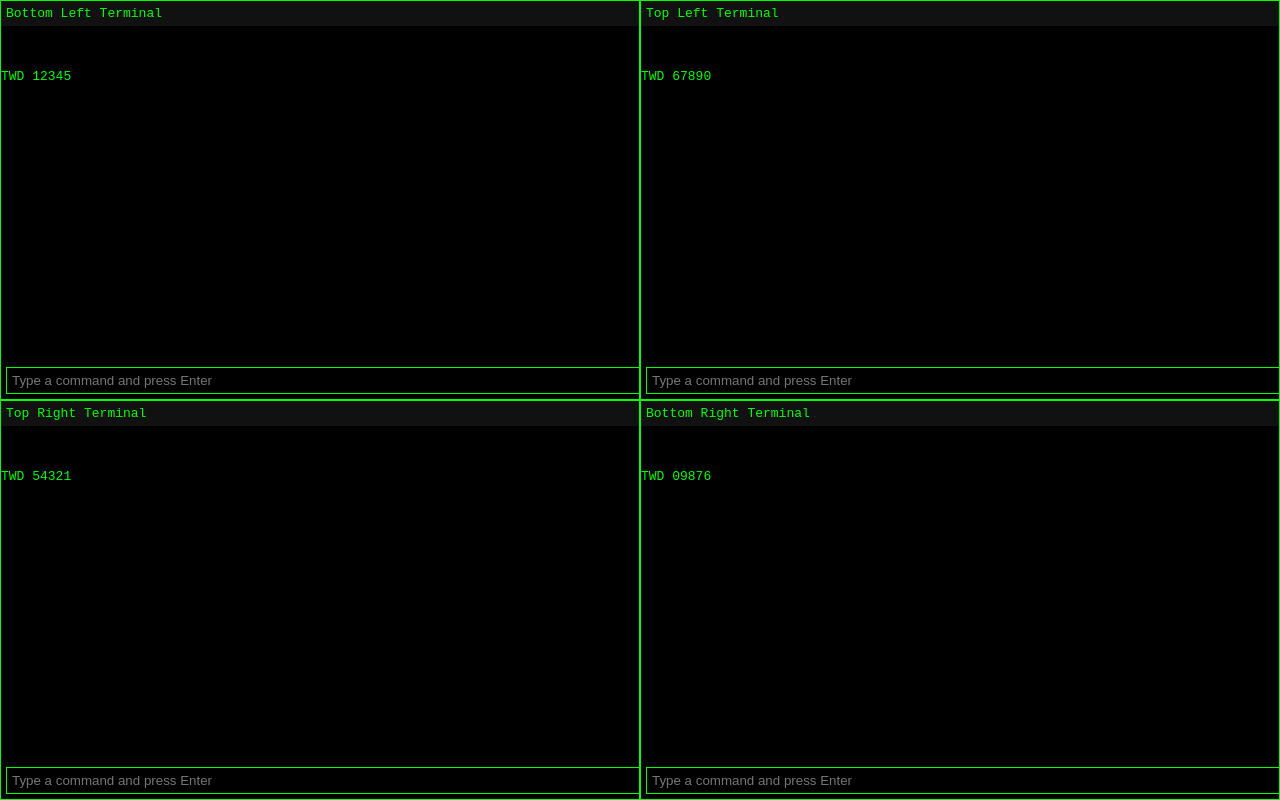
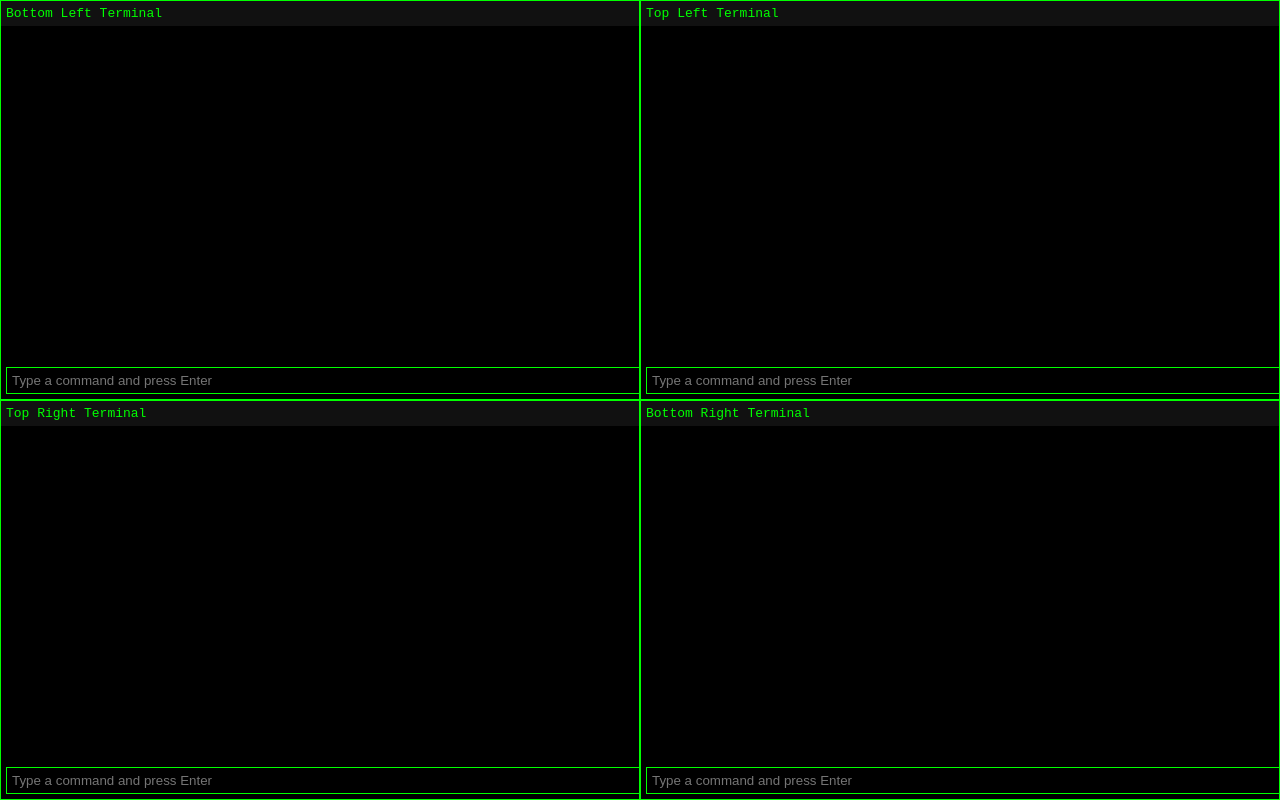
Before and after one commit to mthek10/aa-bot-games, a plain HTML site: page amadeus-test.html in a window 1280 px wide. Drawn offline with Linux system fonts and the light colour scheme.

Commit message:
Update amadeus-test.html removed starter cmdblocks

```diff
--- a/amadeus-test.html
+++ b/amadeus-test.html
@@ -55,38 +55,22 @@
 <body>
     <div id="cryptics1_cmd_shellbridge_shellWindow_bottom_left_modeString" class="terminal">
         <div class="modeString">Bottom Left Terminal</div>
-        <div class="cmdBlock">
-            <div class="cmdLine">
-                <pre>TWD 12345</pre>
-            </div>
-        </div>
+        <div class="cmdBlock"></div>
         <input type="text" class="terminal-input" placeholder="Type a command and press Enter">
     </div>
     <div id="cryptics1_cmd_shellbridge_shellWindow_top_left_modeString" class="terminal">
         <div class="modeString">Top Left Terminal</div>
-        <div class="cmdBlock">
-            <div class="cmdLine">
-                <pre>TWD 67890</pre>
-            </div>
-        </div>
+        <div class="cmdBlock"></div>
         <input type="text" class="terminal-input" placeholder="Type a command and press Enter">
     </div>
     <div id="cryptics1_cmd_shellbridge_shellWindow_top_right_modeString" class="terminal">
         <div class="modeString">Top Right Terminal</div>
-        <div class="cmdBlock">
-            <div class="cmdLine">
-                <pre>TWD 54321</pre>
-            </div>
-        </div>
+        <div class="cmdBlock"></div>
         <input type="text" class="terminal-input" placeholder="Type a command and press Enter">
     </div>
     <div id="cryptics1_cmd_shellbridge_shellWindow_bottom_right_modeString" class="terminal">
         <div class="modeString">Bottom Right Terminal</div>
-        <div class="cmdBlock">
-            <div class="cmdLine">
-                <pre>TWD 09876</pre>
-            </div>
-        </div>
+        <div class="cmdBlock"></div>
         <input type="text" class="terminal-input" placeholder="Type a command and press Enter">
     </div>
 
```
